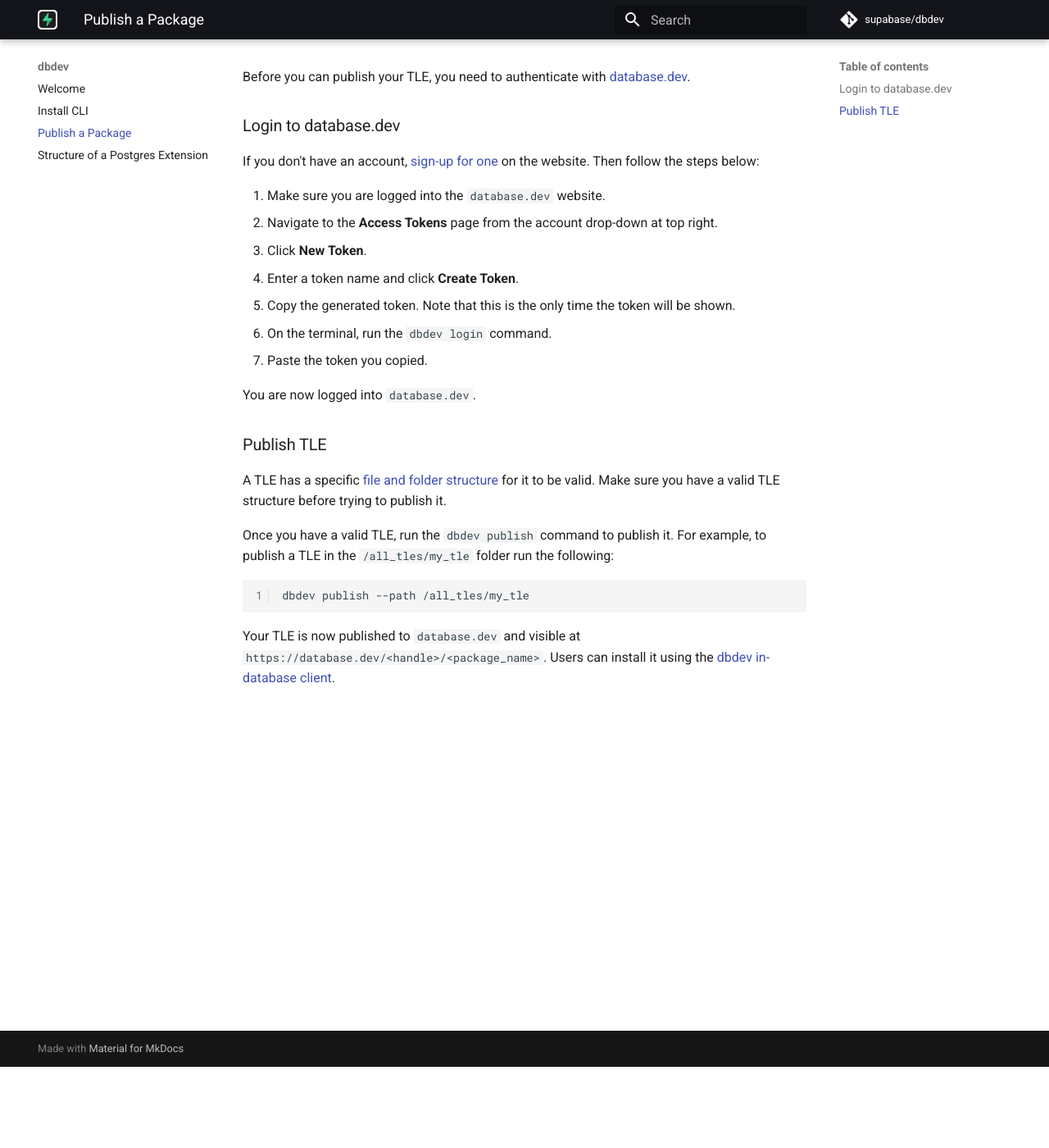
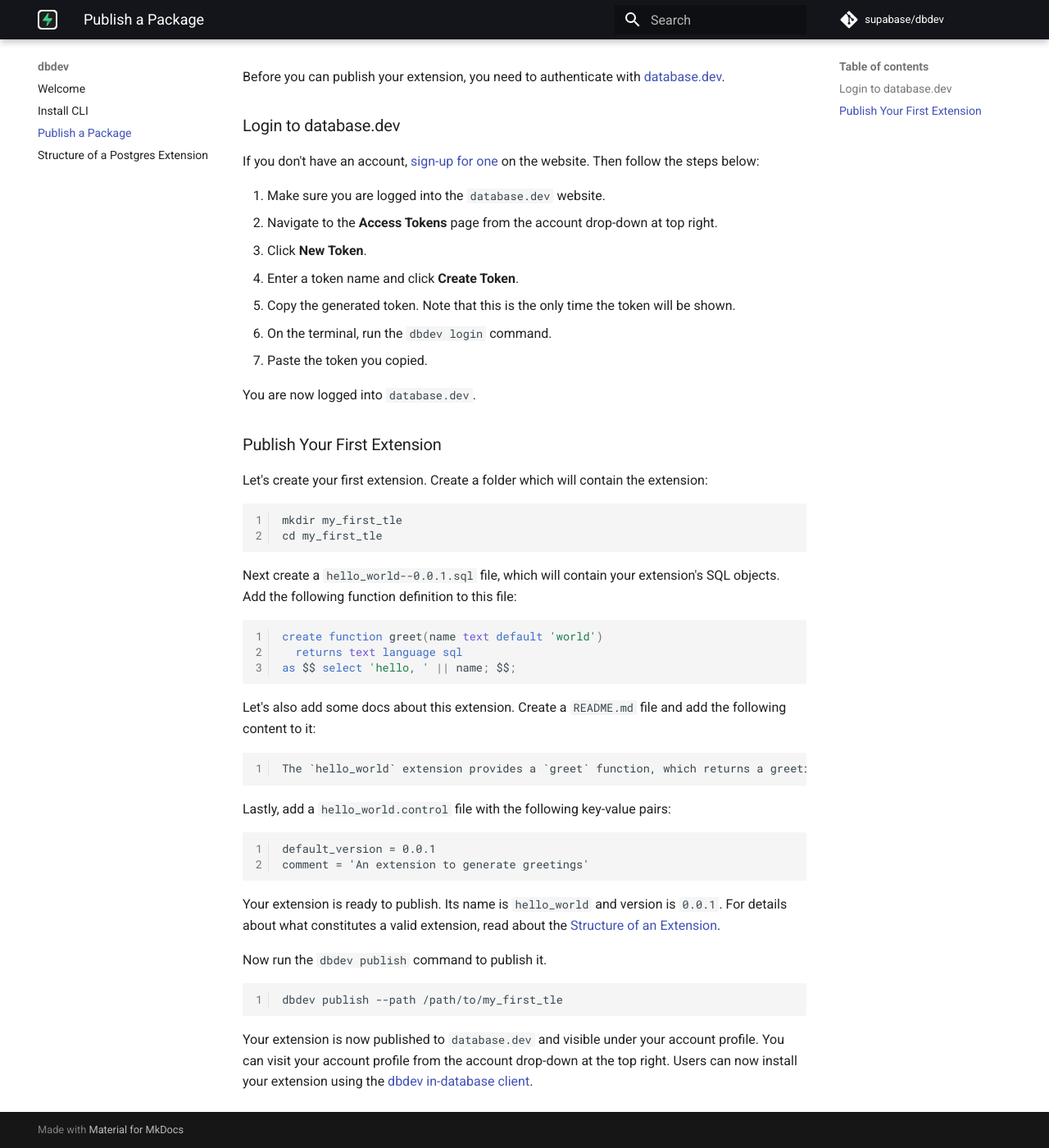
Before and after one commit to supabase/dbdev, an MkDocs documentation site: the page built from docs/publish.md, in a window 1280 px wide and 1400 px high, scrolled down 99 px. Shown: the whole window at 82% size. Built offline with MkDocs 1.6.1 and Material for MkDocs 9.7.7, drawn with Linux system fonts in a browser that asks for light colours; comment, search, counter and statistics services are not loaded.

Commit message:
expand 'Publish Your First Extension' section

````diff
--- a/docs/publish.md
+++ b/docs/publish.md
@@ -1,4 +1,4 @@
-Before you can publish your TLE, you need to authenticate with [database.dev](https://database.dev/).
+Before you can publish your extension, you need to authenticate with [database.dev](https://database.dev/).
 
 ### Login to database.dev
 
@@ -14,14 +14,42 @@
 
 You are now logged into `database.dev`.
 
-### Publish TLE
+### Publish Your First Extension
 
-A TLE has a specific [file and folder structure](extension_structure.md) for it to be valid. Make sure you have a valid TLE structure before trying to publish it.
-
-Once you have a valid TLE, run the `dbdev publish` command to publish it. For example, to publish a TLE in the `/all_tles/my_tle` folder run the following:
+Let's create your first extension. Create a folder which will contain the extension:
 
 ```
-dbdev publish --path /all_tles/my_tle
+mkdir my_first_tle
+cd my_first_tle
 ```
 
-Your TLE is now published to `database.dev` and visible at `https://database.dev/<handle>/<package_name>`. Users can install it using the [dbdev in-database client](https://database.dev/installer).
+Next create a `hello_world--0.0.1.sql` file, which will contain your extension's SQL objects.  Add the following function definition to this file:
+
+```sql
+create function greet(name text default 'world')
+  returns text language sql
+as $$ select 'hello, ' || name; $$;
+```
+
+Let's also add some docs about this extension. Create a `README.md` file and add the following content to it:
+
+```
+The `hello_world` extension provides a `greet` function, which returns a greeting.
+```
+
+Lastly, add a `hello_world.control` file with the following key-value pairs:
+
+```
+default_version = 0.0.1
+comment = 'An extension to generate greetings'
+```
+
+Your extension is ready to publish. Its name is `hello_world` and version is `0.0.1`. For details about what constitutes a valid extension, read about the [Structure of an Extension](extension_structure.md).
+
+Now run the `dbdev publish` command to publish it.
+
+```
+dbdev publish --path /path/to/my_first_tle
+```
+
+Your extension is now published to `database.dev` and visible under your account profile. You can visit your account profile from the account drop-down at the top right. Users can now install your extension using the [dbdev in-database client](https://database.dev/installer).
````
